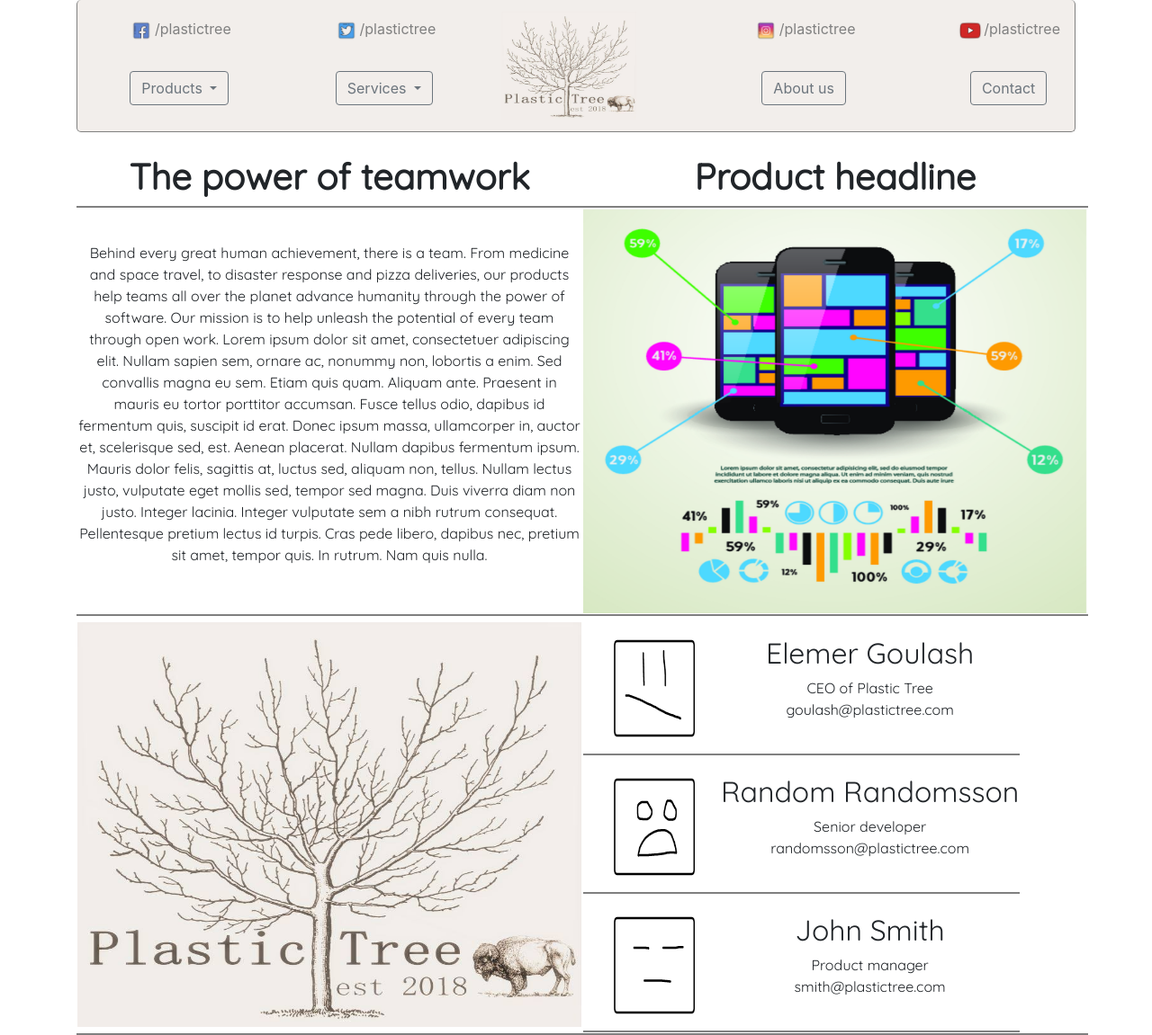
After one commit to vojta-janousek/wordpress-project, a Django app: page /about/ in a window 1280 px wide. The commit adds this page. Shown: the whole page at 90% size. Run offline with Django 3.2, Linux system fonts and the light colour scheme; some libraries are stand-ins or nearby versions.

Commit message:
Added "About us" page.

```diff
--- /dev/null
+++ b/ptvc_project/ptvc_app/static/css/about_style.css
@@ -0,0 +1,8 @@
+table tr {
+  border-bottom: 2px solid gray;
+  font-family: 'Quicksand', sans-serif;
+}
+
+body {
+  text-align: center;
+}
--- a/ptvc_project/ptvc_app/static/css/style.css
+++ b/ptvc_project/ptvc_app/static/css/style.css
@@ -1,13 +1,13 @@
 .devbar {
   background-color: #F2EEEB;
+  border-radius: 5px;
   border-bottom: 1px solid gray;
   border-left: 1px solid gray;
   border-right: 1px solid gray;
 }
 
-.social {
-  display: block;
-  list-style-type: none;
+.fornav {
+  border-radius: 5px;
 }
 
 .navdoubleitems {
@@ -40,3 +40,7 @@
 .logo {
   align-self: center;
 }
+
+.aboutTable td {
+  border: 5px solid black;
+}
--- /dev/null
+++ b/ptvc_project/ptvc_app/static/js/script.js
@@ -0,0 +1,5 @@
+var colors = ["red", "green"];
+
+function styleTurn(colNum) {
+  document.getElementById("header1").style.backgroundColor = colors[colNum];
+}
--- a/ptvc_project/ptvc_app/urls.py
+++ b/ptvc_project/ptvc_app/urls.py
@@ -5,4 +5,6 @@ from ptvc_app import views
 app_name = 'ptvc_app'
 urlpatterns = [
     re_path(r'^$', views.IndexView.as_view(), name='index'),
+    re_path(r'^about/$', views.AboutView.as_view(), name='about'),
+    re_path(r'^pricing/$', views.PricingView.as_view(), name='pricing'),
 ]
--- a/ptvc_project/ptvc_app/views.py
+++ b/ptvc_project/ptvc_app/views.py
@@ -3,3 +3,11 @@ from django.views.generic import TemplateView
 # Create your views here.
 class IndexView(TemplateView):
     template_name = 'ptvc_app/index.html'
+
+
+class AboutView(TemplateView):
+    template_name = 'ptvc_app/aboutus.html'
+
+
+class PricingView(TemplateView):
+    template_name = 'ptvc_app/product_pricing.html'
--- /dev/null
+++ b/ptvc_project/templates/ptvc_app/aboutus.html
@@ -0,0 +1,76 @@
+{% extends 'ptvc_app/base2.html' %}
+{% load static %}
+{% block mainblock %}
+
+<link href="https://fonts.googleapis.com/css?family=Quicksand" rel="stylesheet">
+<link rel="stylesheet" href="{% static 'css/about_style.css' %}">
+
+<table>
+  <tr>
+    <td><h1><strong>The power of teamwork</strong></h1></td>
+    <td><h1><strong>Product headline</strong></h1></td>
+  </tr>
+  <tr>
+    <td>
+      <p>
+        Behind every great human achievement, there is a team.
+        From medicine and space travel, to disaster response and pizza deliveries,
+        our products help teams all over the planet advance humanity through the power of software.
+        Our mission is to help unleash the potential of every team through open work.
+
+        Lorem ipsum dolor sit amet, consectetuer adipiscing elit.
+        Nullam sapien sem, ornare ac, nonummy non, lobortis a enim.
+        Sed convallis magna eu sem. Etiam quis quam. Aliquam ante.
+        Praesent in mauris eu tortor porttitor accumsan.
+        Fusce tellus odio, dapibus id fermentum quis, suscipit id erat.
+        Donec ipsum massa, ullamcorper in, auctor et, scelerisque sed, est.
+        Aenean placerat. Nullam dapibus fermentum ipsum.
+        Mauris dolor felis, sagittis at, luctus sed, aliquam non, tellus.
+        Nullam lectus justo, vulputate eget mollis sed, tempor sed magna.
+        Duis viverra diam non justo. Integer lacinia. Integer vulputate sem a nibh rutrum consequat.
+        Pellentesque pretium lectus id turpis. Cras pede libero, dapibus nec, pretium sit amet, tempor quis.
+        In rutrum. Nam quis nulla.
+      </p>
+    </td>
+    <td><img src="{% static 'images/aboutus.jpg' %}" width="560" height="450" alt="Not found"></td>
+  </tr>
+  <tr>
+    <td><img src="{% static 'images/plast.png' %}" width="560" height="450" alt="Not found"></td>
+    <td>
+      <table>
+        <tr>
+          <td><img src="{% static 'images/first.png' %}" width="150" height="150" alt="Not found"></td>
+          <td>
+            <h2>Elemer Goulash</h2>
+            <p>
+              CEO of Plastic Tree <br>
+              goulash@plastictree.com
+            </p>
+          </td>
+        </tr>
+        <tr>
+          <td><img src="{% static 'images/second.png' %}" width="150" height="150" alt="Not found"></td>
+          <td>
+            <h2>Random Randomsson</h2>
+            <p>
+              Senior developer <br>
+              randomsson@plastictree.com
+            </p>
+          </td>
+        </tr>
+        <tr>
+          <td><img src="{% static 'images/third.png' %}" width="150" height="150" alt="Not found"></td>
+          <td>
+            <h2>John Smith</h2>
+            <p>
+              Product manager <br>
+              smith@plastictree.com
+            </p>
+          </td>
+        </tr>
+      </table>
+    </td>
+  </tr>
+</table>
+
+{% endblock %}
--- a/ptvc_project/templates/ptvc_app/base2.html
+++ b/ptvc_project/templates/ptvc_app/base2.html
@@ -4,24 +4,19 @@
   <head>
     <meta charset="utf-8">
     <title>Plastic Tree</title>
-    <link rel="stylesheet" href="{% static 'css/style.css' %}">
-    <link rel="stylesheet" href="https://stackpath.bootstrapcdn.com/bootstrap/4.3.1/css/bootstrap.min.css" integrity="sha384-ggOyR0iXCbMQv3Xipma34MD+dH/1fQ784/j6cY/iJTQUOhcWr7x9JvoRxT2MZw1T" crossorigin="anonymous">
     <script src="https://code.jquery.com/jquery-3.3.1.slim.min.js" integrity="sha384-q8i/X+965DzO0rT7abK41JStQIAqVgRVzpbzo5smXKp4YfRvH+8abtTE1Pi6jizo" crossorigin="anonymous"></script>
     <script src="https://cdnjs.cloudflare.com/ajax/libs/popper.js/1.14.7/umd/popper.min.js" integrity="sha384-UO2eT0CpHqdSJQ6hJty5KVphtPhzWj9WO1clHTMGa3JDZwrnQq4sF86dIHNDz0W1" crossorigin="anonymous"></script>
     <script src="https://stackpath.bootstrapcdn.com/bootstrap/4.3.1/js/bootstrap.min.js" integrity="sha384-JjSmVgyd0p3pXB1rRibZUAYoIIy6OrQ6VrjIEaFf/nJGzIxFDsf4x0xIM+B07jRM" crossorigin="anonymous"></script>
+    <script type="text/javascript" src="{% static 'js/script.js' %}"></script>
+    <link rel="stylesheet" href="https://stackpath.bootstrapcdn.com/bootstrap/4.3.1/css/bootstrap.min.css" integrity="sha384-ggOyR0iXCbMQv3Xipma34MD+dH/1fQ784/j6cY/iJTQUOhcWr7x9JvoRxT2MZw1T" crossorigin="anonymous">
+    <link rel="stylesheet" href="{% static 'css/style.css' %}">
   </head>
-  <script>
-    var colors = ["red", "green"];
-    function styleTurn(colNum) {
-      document.getElementById("header1").style.backgroundColor = colors[colNum];
-    }
-  </script>
   <body>
-    <div class="container">
+    <div class="container fornav">
       <nav class="navbar navbar-light nav-fill devbar">
 
         <ul class="navdoubleitems2">
-          <li class="social2"><a class="socialLinks" href="#"><img href="www.google.com" src="{% static 'images/facebook.png' %}" width="30" height="30" class="d-inline-block align-center" alt="Not found">/plastictree</a></li>
+          <li class="social2"><a class="socialLinks" href="https://www.facebook.com"><img href="" src="{% static 'images/facebook.png' %}" width="30" height="30" class="d-inline-block align-center" alt="Not found">/plastictree</a></li>
           <li><div class="btn-group">
             <button type="button" class="btn btn-outline-secondary dropdown-toggle" data-toggle="dropdown" aria-haspopup="true" aria-expanded="false">
               Products
@@ -31,13 +26,13 @@
               <a class="dropdown-item" href="#">Another action</a>
               <a class="dropdown-item" href="#">Something else here</a>
               <div class="dropdown-divider"></div>
-              <a class="dropdown-item" href="#">Separated link</a>
+              <a class="dropdown-item" href="{% url 'ptvc_app:pricing' %}">Product pricing</a>
             </div>
           </div></li>
         </ul>
 
         <ul class="navdoubleitems2">
-          <li class="social2"><a class="socialLinks" href="#"><img src="{% static 'images/twitter.png' %}" width="30" height="30" class="d-inline-block align-center" alt="Not found">/plastictree</a></li>
+          <li class="social2"><a class="socialLinks" href="https://www.twitter.com"><img src="{% static 'images/twitter.png' %}" width="30" height="30" class="d-inline-block align-center" alt="Not found">/plastictree</a></li>
           <li><div class="btn-group">
             <button type="button" class="btn btn-outline-secondary dropdown-toggle" data-toggle="dropdown" aria-haspopup="true" aria-expanded="false">
               Services
@@ -47,20 +42,20 @@
               <a class="dropdown-item" href="#">Another action</a>
               <a class="dropdown-item" href="#">Something else here</a>
               <div class="dropdown-divider"></div>
-              <a class="dropdown-item" href="#">Separated link</a>
+              <a class="dropdown-item" href="">Service pricing</a>
             </div>
           </div></li>
         </ul>
 
-        <a class="navbar-brand logo" href="#"><img src="{% static "images/plast.png" %}" width="150" height="120" alt="Not found"></a>
+        <a class="navbar-brand logo" href="{% url 'ptvc_app:index' %}"><img src="{% static "images/plast.png" %}" width="150" height="120" alt="Not found"></a>
 
         <ul class="navdoubleitems2">
-          <li class="social2"><a class="socialLinks" href="#"><img src="{% static 'images/instagram.png' %}" width="30" height="30" class="d-inline-block align-center" alt="Not found">/plastictree</a></li>
-          <li><a class="btn btn-outline-secondary" href="" role="button">About us</a></li>
+          <li class="social2"><a href="https://www.instagram.com" class="socialLinks"><img src="{% static 'images/instagram.png' %}" width="30" height="30" class="d-inline-block align-center" alt="Not found">/plastictree</a></li>
+          <li><a class="btn btn-outline-secondary" href="{% url 'ptvc_app:about' %}" role="button">About us</a></li>
         </ul>
 
         <ul class="navdoubleitems2">
-          <li class="social2"><a class="socialLinks" href="#"><img src="{% static 'images/youtube.png' %}" width="30" height="30" class="d-inline-block align-center" alt="Not found">/plastictree</a></li>
+          <li class="social2"><a class="socialLinks" href="https://www.youtube.com"><img src="{% static 'images/youtube.png' %}" width="30" height="30" class="d-inline-block align-center" alt="Not found">/plastictree</a></li>
           <li><a class="btn btn-outline-secondary" href="" role="button">Contact</a></li>
         </ul>
 
```
Also changed, not shown: ptvc_project/ptvc_app/static/css/product_pricing_style.css (added, +15 -0 lines), ptvc_project/ptvc_app/static/js/productPricingScript.js (added, +8 -0 lines), ptvc_project/templates/ptvc_app/product_pricing.html (+61 -0 lines), ptvc_project/ptvc_app/static/images/aboutus.jpg (added), ptvc_project/ptvc_app/static/images/first.png (added), ptvc_project/ptvc_app/static/images/info.png (added), ptvc_project/ptvc_app/static/images/second.png (added), ptvc_project/ptvc_app/static/images/third.png (added).
